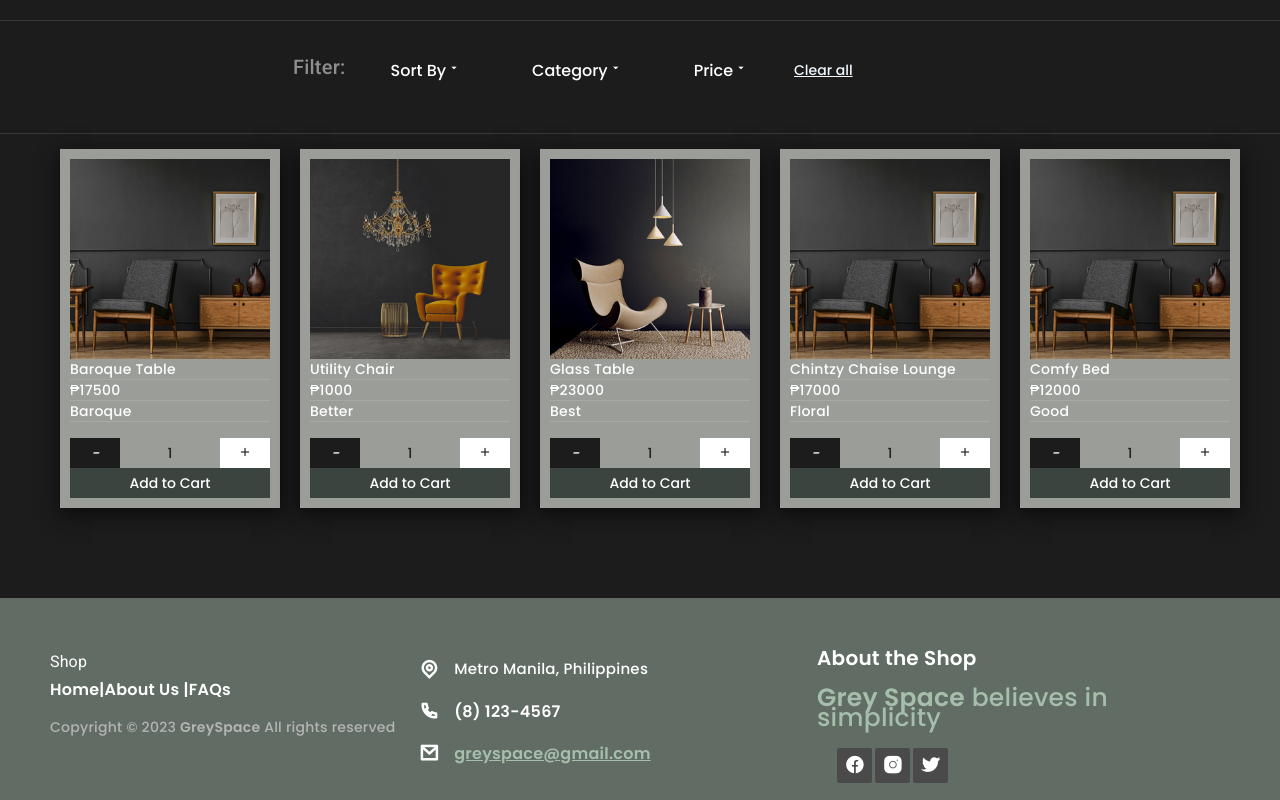
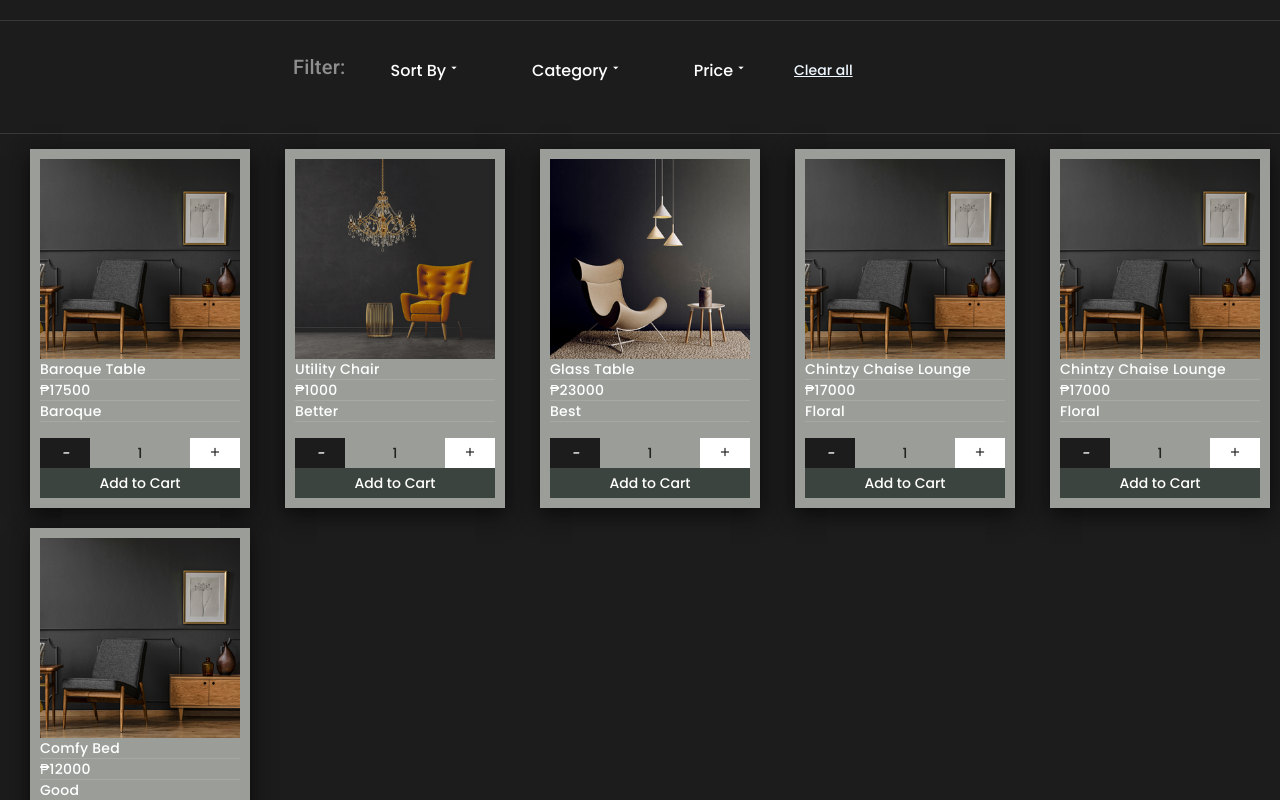
Before and after one commit to String-zandor/angular-furniture-store, an Angular app: page /home in a window 1280 px wide. Shown: the part 1060-1860 px from the top of the page. Built offline with nearby package versions, Linux system fonts and the light colour scheme; data requests are answered from the project's data file.

Commit message:
flex-wrap

```diff
--- a/database.json
+++ b/database.json
@@ -50,6 +50,21 @@
     },
     {
       "id": 5,
+      "srcUrl": "assets/products/1.png",
+      "name": "Chintzy Chaise Lounge",
+      "category": "Chairs",
+      "color": "Pink",
+      "description": {
+        "desc": "Floral",
+        "dimensions": "6ft x 6ft",
+        "material": "Cotton",
+        "weight": "8kg"
+      },
+      "price": 17000,
+      "postingDate": "\"2023-01-26T13:43:57.019Z\""
+    },
+    {
+      "id": 6,
       "srcUrl": "assets/products/1.png",
       "name": "Chintzy Chaise Lounge",
       "category": "Chairs",
@@ -125,6 +140,21 @@
       "qty": 1,
       "userId": 1,
       "id": 4
+    },
+    {
+      "product": {
+        "id": 3,
+        "srcUrl": "assets/products/4.png",
+        "name": "Glass Table",
+        "category": "Tables",
+        "description": {
+          "desc": "Best"
+        },
+        "price": 23000,
+        "postingDate": "2015-07-01 12:00AM"
+      },
+      "qty": 1,
+      "id": 5
     }
   ],
   "users": [
--- a/src/app/modules/product/components/product-item/product-item.component.html
+++ b/src/app/modules/product/components/product-item/product-item.component.html
@@ -5,11 +5,7 @@
                     <div class = "col">
                     <div class = "img-container">
                         <img src= {{product.srcUrl}} alt="picture">
-                        <!-- <div class = "icons">
-                            <a href="#" class="ri-shopping-cart-line"></a>
-                            <a href="#" class="ri-heart-line"></a>
-                            <a href="#" class="ri-eye-line"></a>
-                        </div>              -->
+
                     </div>
                     <ul class = "content">
                         <li>{{product.name}}</li>
--- a/src/app/modules/product/pages/dashboard/dashboard.component.scss
+++ b/src/app/modules/product/pages/dashboard/dashboard.component.scss
@@ -76,6 +76,9 @@ app-sort{
   display: flex;
   justify-content: space-between;
 
+  flex-wrap: wrap;
+  position: relative;
+
 
 
 
@@ -83,7 +86,11 @@ app-sort{
 app-product-item{
   position: relative;
   display: inline-block;
+
   padding: 10px;
+
+
+
 
   // background-color: rgb(124, 124, 124);
 
```
